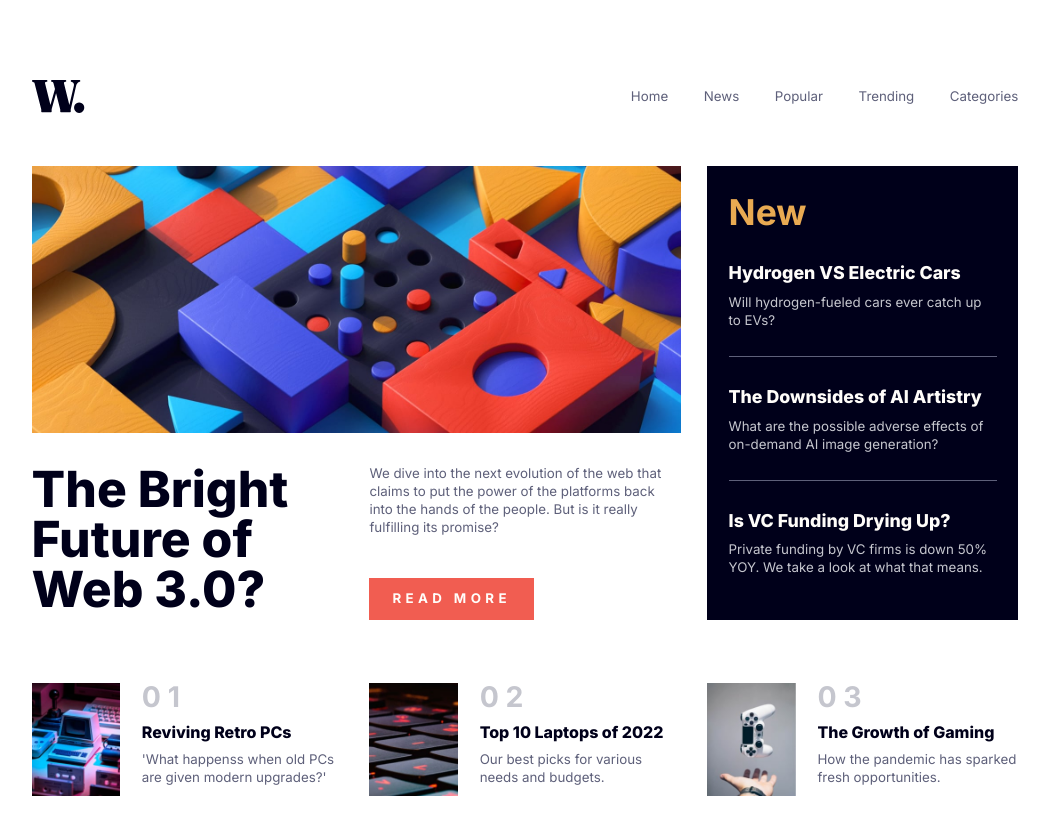
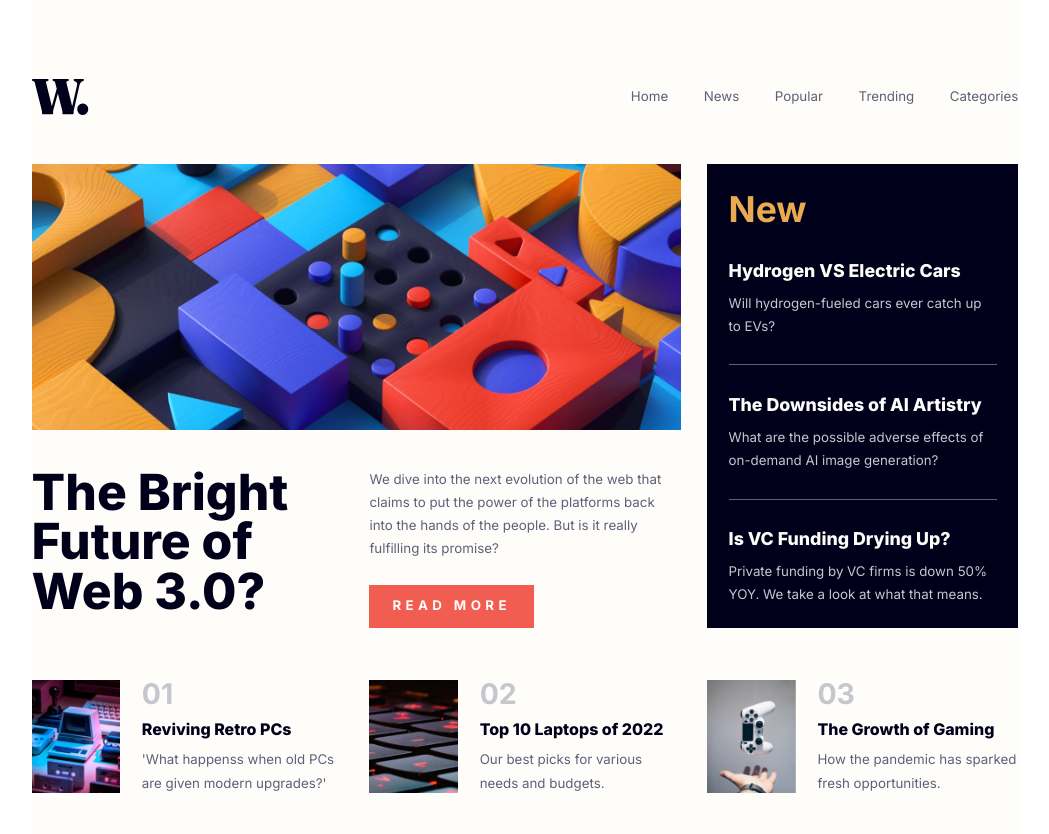
Before and after one commit to CodeVee/news-homepage, a Vue app: page / in a window 1280 px wide. Shown: the top 834 px of the page, without its empty margins (115-1164 px from the left). Built offline with nearby package versions, Linux system fonts and the light colour scheme.

Commit message:
minor fixes

```diff
--- a/src/App.vue
+++ b/src/App.vue
@@ -6,8 +6,8 @@ import NewsBox from "./components/NewsBox.vue";
 </script>
 
 <template>
-  <div class="wrapper lg:w-[111rem] mx-auto px-[1.6rem] lg:px-0 lg:pt-36 relative">
-    <header class="mb-24">
+  <div class="wrapper lg:w-[111rem] mx-auto px-[1.6rem] lg:px-0 lg:pt-[8.9rem] relative bg-white-off">
+    <header class="mb-[3.2rem] lg:mb-[5.5rem]">
       <NavBar @show="displayMenu"/>
     </header>
 
@@ -19,7 +19,7 @@ import NewsBox from "./components/NewsBox.vue";
             <img class=" w-40 h-[12.7rem]" src="./assets/images/image-retro-pcs.jpg" alt="retro" />
           </template>
           <template #id>
-            1
+            01
           </template>
           <template #header>
             Reviving Retro PCs
@@ -33,7 +33,7 @@ import NewsBox from "./components/NewsBox.vue";
             <img class=" w-40 h-[12.7rem]" src="./assets/images/image-top-laptops.jpg" alt="laptops" />
           </template>
           <template #id>
-            2
+            02
           </template>
           <template #header>
             Top 10 Laptops of 2022
@@ -47,7 +47,7 @@ import NewsBox from "./components/NewsBox.vue";
             <img class=" w-40 h-[12.7rem]" src="./assets/images/image-gaming-growth.jpg" alt="gaming" />
           </template>
           <template #id>
-            3
+            03
           </template>
           <template #header>
             The Growth of Gaming
--- a/src/components/BannerGrid.vue
+++ b/src/components/BannerGrid.vue
@@ -7,23 +7,23 @@
                 new
             </h2>
             <h3 class="font-extrabold text-[2rem] text-white-off hover:text-orange-soft cursor-pointer">Hydrogen VS Electric Cars</h3>
-            <h4 class="font-normal text-2xl text-blue-grayish mt-[.8rem]">
+            <h4 class="font-normal text-[1.5rem] leading-[2.6rem] text-blue-grayish mt-[.8rem]">
                 Will hydrogen-fueled cars ever catch up to EVs?
             </h4>
             <span class="block h-[1px] my-12 bg-blue-grayishdark"></span>
             <h3 class="font-extrabold text-[2rem] text-white-off hover:text-orange-soft cursor-pointer">The Downsides of AI Artistry</h3>
-            <h4 class="font-normal text-2xl text-blue-grayish mt-[.8rem]">
+            <h4 class="font-normal text-[1.5rem] leading-[2.6rem] text-blue-grayish mt-[.8rem]">
                 What are the possible adverse effects of on-demand AI image generation?
             </h4>
             <span class="block h-[1px] my-12 bg-blue-grayishdark"></span>
             <h3 class="font-extrabold text-[2rem] text-white-off hover:text-orange-soft cursor-pointer">Is VC Funding Drying Up?</h3>
-            <h4 class="font-normal text-2xl text-blue-grayish mt-[.8rem]">
+            <h4 class="font-normal text-[1.5rem] leading-[2.6rem] text-blue-grayish mt-[.8rem]">
                 Private funding by VC firms is down 50% YOY. We take a look at what that means.
             </h4>
         </div>
         <h1 class="text-blue-vdark font-extrabold text-[4rem] lg:text-[5.6rem] leading-[4rem] lg:leading-[5.6rem] mb-[1.6rem] lg:mb-0">The Bright Future of Web 3.0?</h1>
         <div class="flex flex-col justify-between mb-[6.4rem] lg:mb-0">
-            <p class="text-2xl text-blue-grayishdark font-normal mb-[2.4rem] lg:mb-0">
+            <p class="text-[1.5rem] leading-[2.6rem] text-blue-grayishdark font-normal mb-[2.4rem] lg:mb-0">
                 We dive into the next evolution of the web that claims to put the power of the platforms back
                 into the hands of the people. But is it really fulfilling its promise?
             </p>
--- a/src/components/NavBar.vue
+++ b/src/components/NavBar.vue
@@ -1,6 +1,6 @@
 <template>
     <nav class="flex justify-between items-center pt-11 lg:pt-0">
-        <img class="w-[4.5rem] lg:w-24" src="../assets/images/logo.svg" alt="logo">
+        <img class="w-[4.5rem] lg:w-[6.4rem] lg:h-16" src="../assets/images/logo.svg" alt="logo">
         <button class="lg:hidden" @click="showMenu" >
             <img src="../assets/images/icon-menu.svg" alt="menu">
         </button>
--- a/src/components/NewsBox.vue
+++ b/src/components/NewsBox.vue
@@ -3,12 +3,12 @@
     <slot name="img"></slot>
     <div>
       <h5 class="text-[3.2rem] leading-[3.2rem] font-bold text-blue-grayish">
-        0<slot name="id"></slot>
+        <slot name="id"></slot>
     </h5>
       <h6 class="text-[1.8rem] leading-[2.4rem] font-extrabold cursor-pointer text-blue-vdark hover:text-red-soft mt-[1.2rem] mb-[0.9rem]">
         <slot name="header"></slot>
      </h6>
-      <p class="text-2xl text-blue-grayishdark font-normal">
+      <p class="text-[1.5rem] leading-[2.6rem] text-blue-grayishdark font-normal">
         <slot name="sub"></slot>
       </p>
     </div>
```
